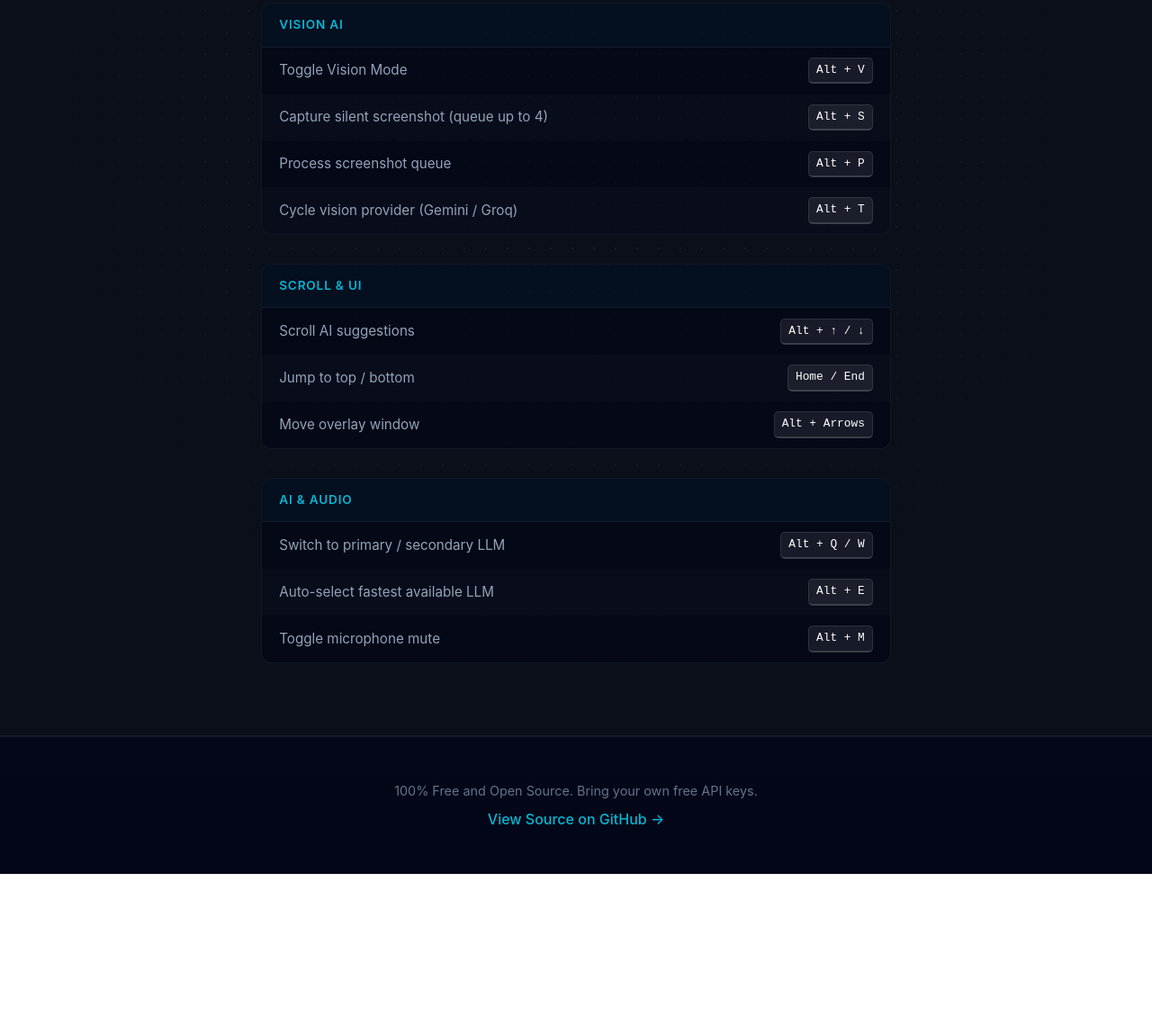
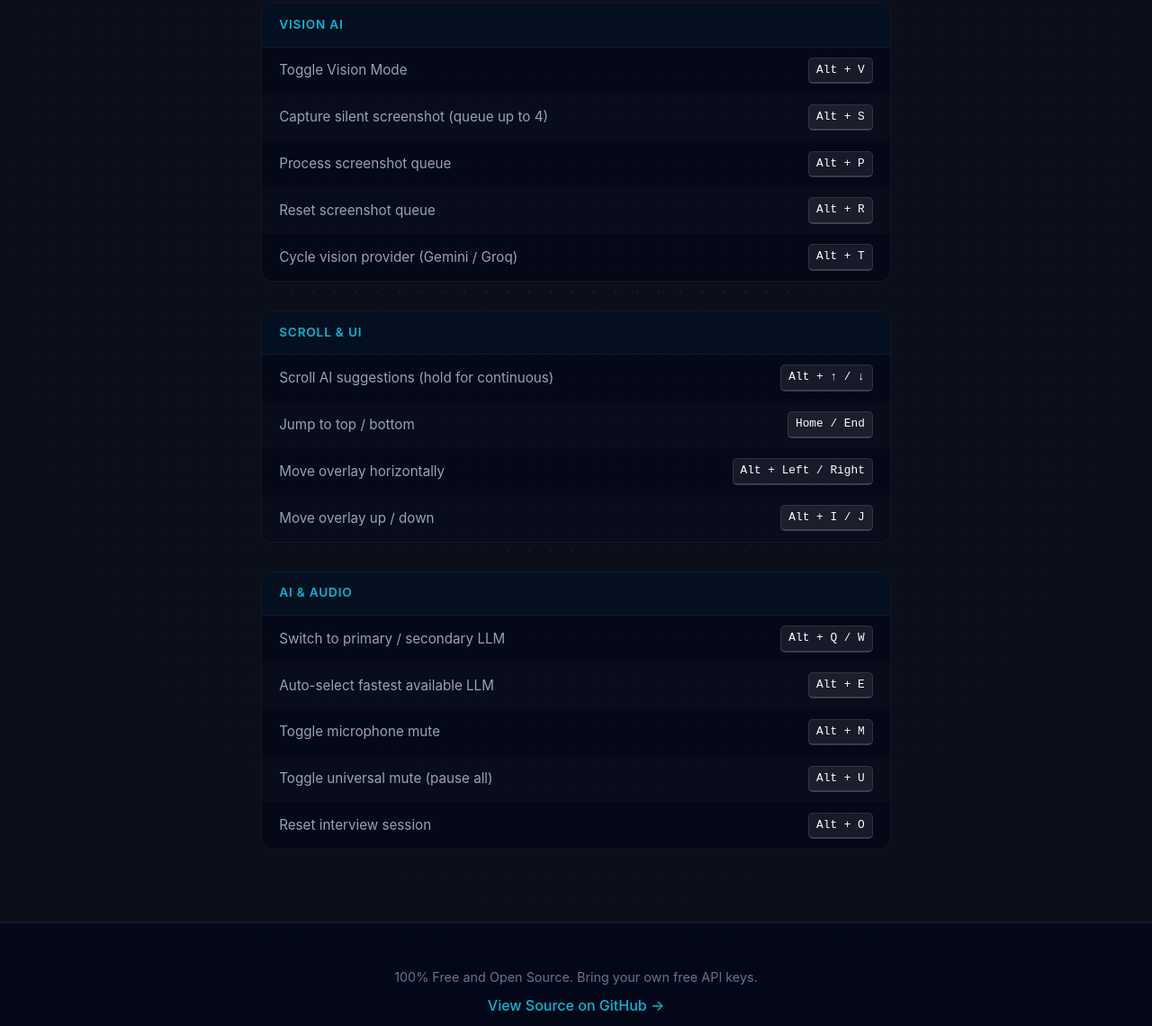
Before and after one commit to arthurhenriquelopes/Spectra, a plain HTML site: page docs/index.html in a window 1280 px wide. Shown: the part 3160-4300 px from the top of the page at 90% size. Before the commit the page ends 4131 px from the top, so only its background shows below. Drawn offline with Linux system fonts and the light colour scheme.

Commit message:
docs: catalog all missing hotkeys (Alt+R, Alt+O, Alt+U, Alt+I/J) on site and README

```diff
--- a/docs/index.html
+++ b/docs/index.html
@@ -667,6 +667,7 @@
                         <div class="hotkey-row"><span>Toggle Vision Mode</span><kbd>Alt + V</kbd></div>
                         <div class="hotkey-row"><span>Capture silent screenshot (queue up to 4)</span><kbd>Alt + S</kbd></div>
                         <div class="hotkey-row"><span>Process screenshot queue</span><kbd>Alt + P</kbd></div>
+                        <div class="hotkey-row"><span>Reset screenshot queue</span><kbd>Alt + R</kbd></div>
                         <div class="hotkey-row"><span>Cycle vision provider (Gemini / Groq)</span><kbd>Alt + T</kbd></div>
                     </div>
                 </div>
@@ -674,9 +675,10 @@
                 <div class="hotkey-category">
                     <h3>Scroll &amp; UI</h3>
                     <div class="hotkey-list">
-                        <div class="hotkey-row"><span>Scroll AI suggestions</span><kbd>Alt + ↑ / ↓</kbd></div>
+                        <div class="hotkey-row"><span>Scroll AI suggestions (hold for continuous)</span><kbd>Alt + ↑ / ↓</kbd></div>
                         <div class="hotkey-row"><span>Jump to top / bottom</span><kbd>Home / End</kbd></div>
-                        <div class="hotkey-row"><span>Move overlay window</span><kbd>Alt + Arrows</kbd></div>
+                        <div class="hotkey-row"><span>Move overlay horizontally</span><kbd>Alt + Left / Right</kbd></div>
+                        <div class="hotkey-row"><span>Move overlay up / down</span><kbd>Alt + I / J</kbd></div>
                     </div>
                 </div>
 
@@ -686,6 +688,8 @@
                         <div class="hotkey-row"><span>Switch to primary / secondary LLM</span><kbd>Alt + Q / W</kbd></div>
                         <div class="hotkey-row"><span>Auto-select fastest available LLM</span><kbd>Alt + E</kbd></div>
                         <div class="hotkey-row"><span>Toggle microphone mute</span><kbd>Alt + M</kbd></div>
+                        <div class="hotkey-row"><span>Toggle universal mute (pause all)</span><kbd>Alt + U</kbd></div>
+                        <div class="hotkey-row"><span>Reset interview session</span><kbd>Alt + O</kbd></div>
                     </div>
                 </div>
             </div>
```
Also changed, not shown: README.md.
